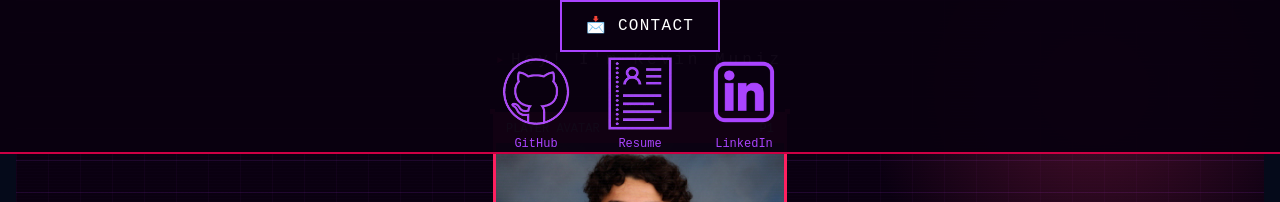
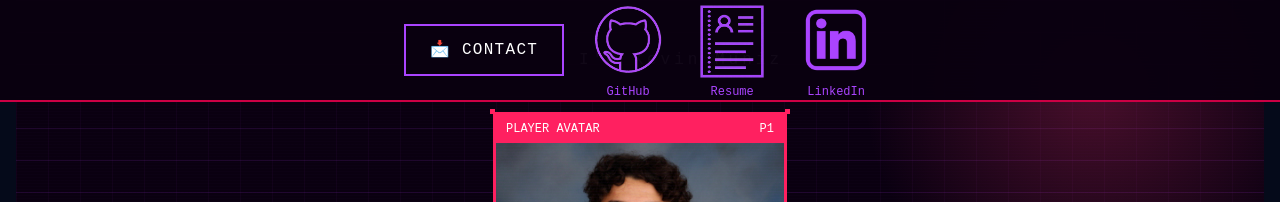
Before and after one commit to KevinMuniz1/Portfolio-Website, a Next.js app: page / in a window 1280 px wide. Shown: the top 202 px of the page. Built offline with nearby package versions, Linux system fonts and the light colour scheme; no server answers.

Commit message:
test placement for contact

```diff
--- a/app/components/NavigationBar.tsx
+++ b/app/components/NavigationBar.tsx
@@ -14,7 +14,9 @@ export default function NavBar() {
       }}
     >
       <div>
-        <div className="flex gap-4 flex-wrap justify-center">
+      </div>
+      <div className="flex items-center justify-center gap-6 py-3, margin-bottom: 100px">
+        <div>
           <a
             href="mailto:muniz.kevin@outlook.com"
             style={{ fontFamily: "'Press Start 2P', monospace", fontSize: "16px", padding: "12px 24px", background: "rgba(10,0,16,0.97)", color: "#fff", border: "2px solid #aa44ff", textDecoration: "none", letterSpacing: "0.08em", display: "inline-flex", alignItems: "center", gap: "8px" }}
@@ -22,8 +24,6 @@ export default function NavBar() {
             &#128233; CONTACT
           </a>
         </div>
-      </div>
-      <div className="flex items-center justify-center gap-6 py-3, margin-bottom: 100px">
         <a href="https://github.com/KevinMuniz1" target="_blank" className="flex flex-col items-center gap-1">
           <img src="/github.png" className="w-20 h-20 hover:scale-110" />
           <span style={{color: "#aa44ff"}}className="text-xs">GitHub</span>
```
